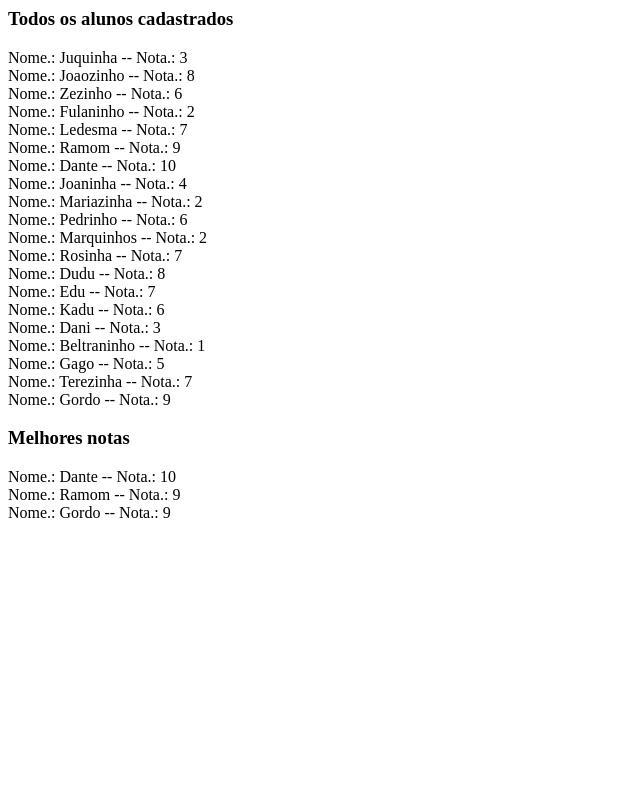
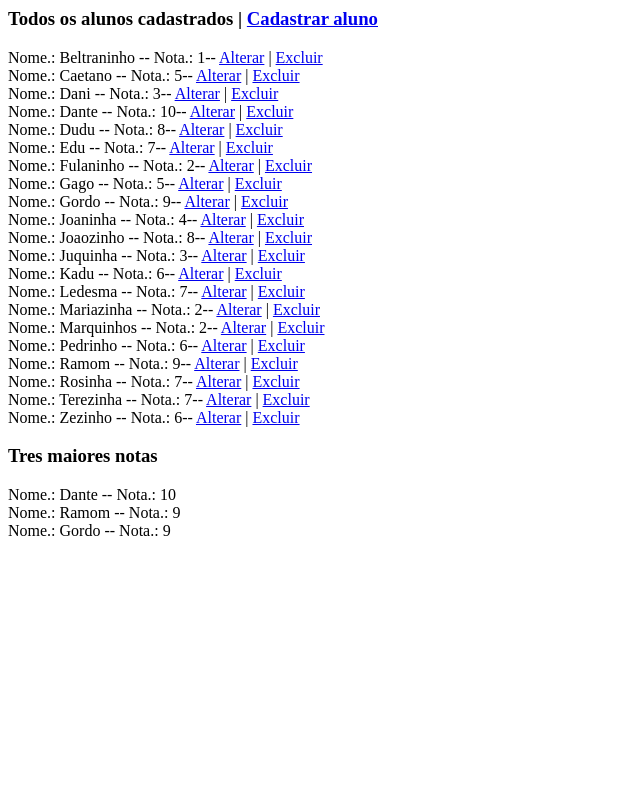
Before and after one commit to nascimentomf/pdoProject, a PHP site: page /?acao=inserir in a window 1280 px wide. Shown: the whole page, without its empty margins (0-640 px from the left). Run offline with PHP 8.4, Linux system fonts and the light colour scheme; data comes from the database, SQL or seed files in the repository.

Commit message:
implementando CRUD para Alunos

```diff
--- a/ServiceDb.php
+++ b/ServiceDb.php
@@ -8,7 +8,7 @@ class ServiceDB{
 		$this->db = $db;
 		$this->entidade = $entidade;
 	}
-
+	//listagem
 	public function listar($ordem=null){
 		if($ordem){
 			$sql = "select * from {$this->entidade->getTable()} order by {$ordem}";
@@ -20,4 +20,53 @@ class ServiceDB{
 
 		return $stmt->fetchAll(\PDO::FETCH_ASSOC);
 	}
+
+	//novo registro
+	public function inserir(){
+		$sql = "insert into {$this->entidade->getTable()} (nome, nota) values (:nome, :nota)";
+
+		//prepare do sql
+		$stmt = $this->db->getDb()->prepare($sql);
+		$stmt->bindValue(":nome", $this->entidade->getNome(),\PDO::PARAM_STR);
+		$stmt->bindValue(":nota", $this->entidade->getNota(),\PDO::PARAM_INT);
+
+		//realiza cadastro de novo aluno e nota
+		if($stmt->execute()){
+			return true;
+		}
+	}
+
+	//alterar registro existente
+	public function alterar(){
+		$sql = "update {$this->entidade->getTable()} set nome = :nome, nota = :nota where id = :id";
+
+		//prepare do sql
+		$stmt = $this->db->getDb()->prepare($sql);
+		$stmt->bindValue(":id", $this->entidade->getid(), \PDO::PARAM_INT);
+		$stmt->bindValue(":nome", $this->entidade->getNome(), \PDO::PARAM_STR);
+		$stmt->bindValue(":nota", $this->entidade->getNota(), \PDO::PARAM_INT);
+
+		//realiza alteracao no cadastro do aluno
+		if($stmt->execute()){
+			return true;
+		}
+
+
+	}
+
+	//excluir um registro
+	public function deletar($id){
+		$sql = "delete from {$this->entidade->getTable()} where id = :id";
+
+		//prepare do sql
+		$stmt = $this->db->getDb()->prepare($sql);
+		$stmt->bindValue(":id", $id, \PDO::PARAM_INT);
+
+		//realiza a exclusao do registro
+		if($stmt->execute()){
+			return true;
+		}
+
+	}
+
 }
--- a/index.php
+++ b/index.php
@@ -9,25 +9,69 @@ try{
 }catch (PDOException $e){
 	echo 'Erro ao tentar realizar conexao com banco de dados. Erro.: '.$e->getCode().'</br>';
 }
-//Exibir a listagem de alunos;
+
+//atribuicoes de variaveis
+// acao
+if(!isset($_GET['acao'])){
+	$acao = 'listar';
+}else{
+	$acao = $_GET['acao'];
+}
+
+// id
+if(!isset($_GET['id'])){
+	$id = false;
+}else{
+	$id = $_GET['id'];
+}
+
+//Entidade Aluno
 $alunos = new Alunos();
-$alunos->setNome('Moises')
-		->setNota(8)
-;
 
-//Teste ServiceDb
+//Instancia ServiceDB
 $servicedb = new ServiceDB($conexao, $alunos);
+
+// Acoes
+if($acao == 'inserir'){
+	//Inserir novo registro
+	$alunos->setNome('Caetano')
+			->setNota(5)
+	;
+
+	//Insere no banco
+	$servicedb->inserir();
+}
+
+if($acao == 'excluir' && $id){
+	//deletar um registro
+	$servicedb->deletar($id);
+}
+
+if($acao == 'alterar' && $id){
+	//Alterar cadastro
+	$alunos->setId($id);
+
+	$alunos->setNome('Moises')
+		->setNota(7)
+	;
+
+	//Altera no banco
+	$servicedb->alterar();
+}
+
 //Listagem de todos os alunos
-echo '<h3>Todos os alunos cadastrados </h3>';
-foreach ($servicedb->listar() as $resultado){
-	echo 'Nome.: '.$resultado['nome'].' -- Nota.: '.$resultado['nota'].'</br>';
+echo '<h3>Todos os alunos cadastrados | <a href="?acao=inserir">Cadastrar aluno</a></h3>';
+foreach ($servicedb->listar('nome') as $resultado){
+	echo 'Nome.: '.$resultado['nome'].' -- Nota.: '.$resultado['nota'].'-- <a href="?id='.$resultado['id'].'&acao=alterar">Alterar</a> | <a href="?id='.$resultado['id'].'&acao=excluir">Excluir</a></br>';
 }
 
 //Listagem das tres melhores notas
-echo '<h3>Melhores notas</h3>';
+echo '<h3>Tres maiores notas</h3>';
 foreach ($servicedb->listar('nota desc limit 3') as $resultado){
 	echo 'Nome.: '.$resultado['nome'].' -- Nota.: '.$resultado['nota'].'</br>';
 }
 
+
+
 /*//Teste classe aluno
 echo 'Aluno.: '.$alunos->getNome().' --> Nota.: '.$alunos->getNota().'</br>';*/
```
